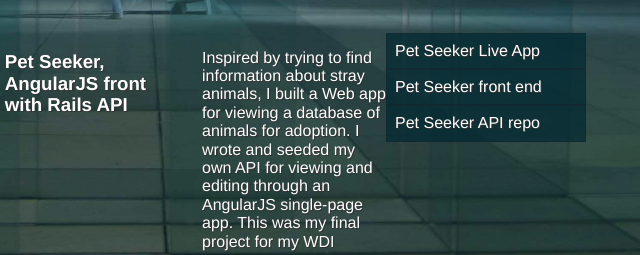
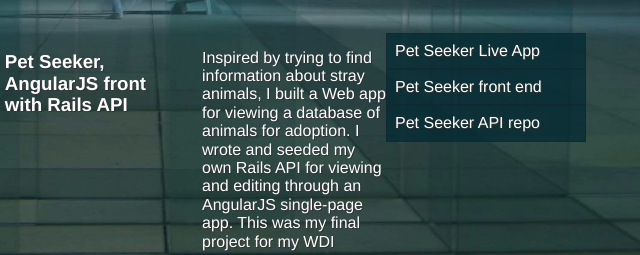
Before and after one commit to lelandjordon/lelandjordon.github.io, a website: page index.html in a window 1280 px wide. Shown: the part 541-796 px from the top of the page, 446-1086 px from the left. Drawn offline with nearby package versions, Linux system fonts and the light colour scheme.

Commit message:
small edit for Pet Seeker description

```diff
--- a/index.html
+++ b/index.html
@@ -62,7 +62,7 @@
           <li><h3>Pet Seeker, AngularJS front with Rails API</h3></li>
           <li><p>Inspired by trying to find information about stray animals, I built a
             Web app for viewing a database of animals for adoption.  I wrote and seeded
-            my own API for viewing and editing through an AngularJS single-page app.
+            my own Rails API for viewing and editing through an AngularJS single-page app.
             This was my final project for my WDI course.</p></li>
             <li><a href="http://lelandjordon.github.io/pet-seeker/" target="_blank">Pet Seeker Live App</a></li>
             <li><a href="https://github.com/lelandjordon/pet-seeker" target="_blank">Pet Seeker front end</a></li>
@@ -149,7 +149,7 @@
         <li><h3>Pet Seeker, AngularJS front with Rails API</h3></li>
         <li><p>Inspired by trying to find information about stray animals, I built a
           Web app for viewing a database of animals for adoption.  I wrote and seeded
-          my own API for viewing and editing through an AngularJS single-page app.
+          my own Rails API for viewing and editing through an AngularJS single-page app.
           This was my final project for my WDI course.</p></li>
           <li><a href="http://lelandjordon.github.io/pet-seeker/" target="_blank">Pet Seeker Live App</a></li>
           <li><a href="https://github.com/lelandjordon/pet-seeker" target="_blank">Pet Seeker front end</a></li>
```
